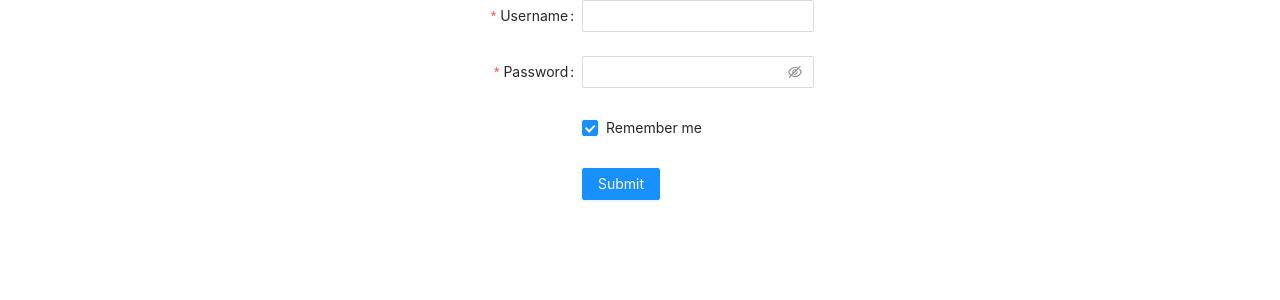
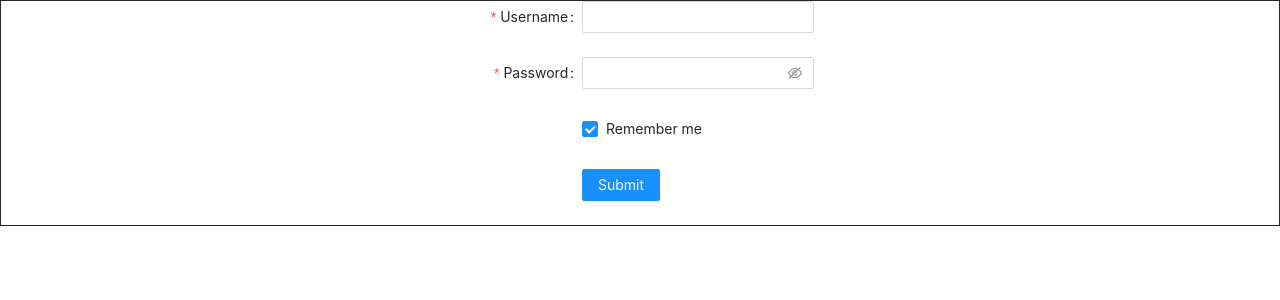
Before and after one commit to Sunny-117/my-treasure, a React (Vite) app: page /login in a window 1280 px wide. Shown: the top 300 px of the page. Built offline with nearby package versions, Linux system fonts and the light colour scheme.

Commit message:
feat: add new feature

```diff
--- a/src/pages/login/index.jsx
+++ b/src/pages/login/index.jsx
@@ -3,7 +3,9 @@ import Login from '../../components/Login/index'
 export default function LoginPage() {
     return (
         <div style={{
+            // height: '100vh',
             display: 'flex',
+            border: '1px solid',
             justifyContent: 'center',
             alignItems: 'center'
         }}>
```
